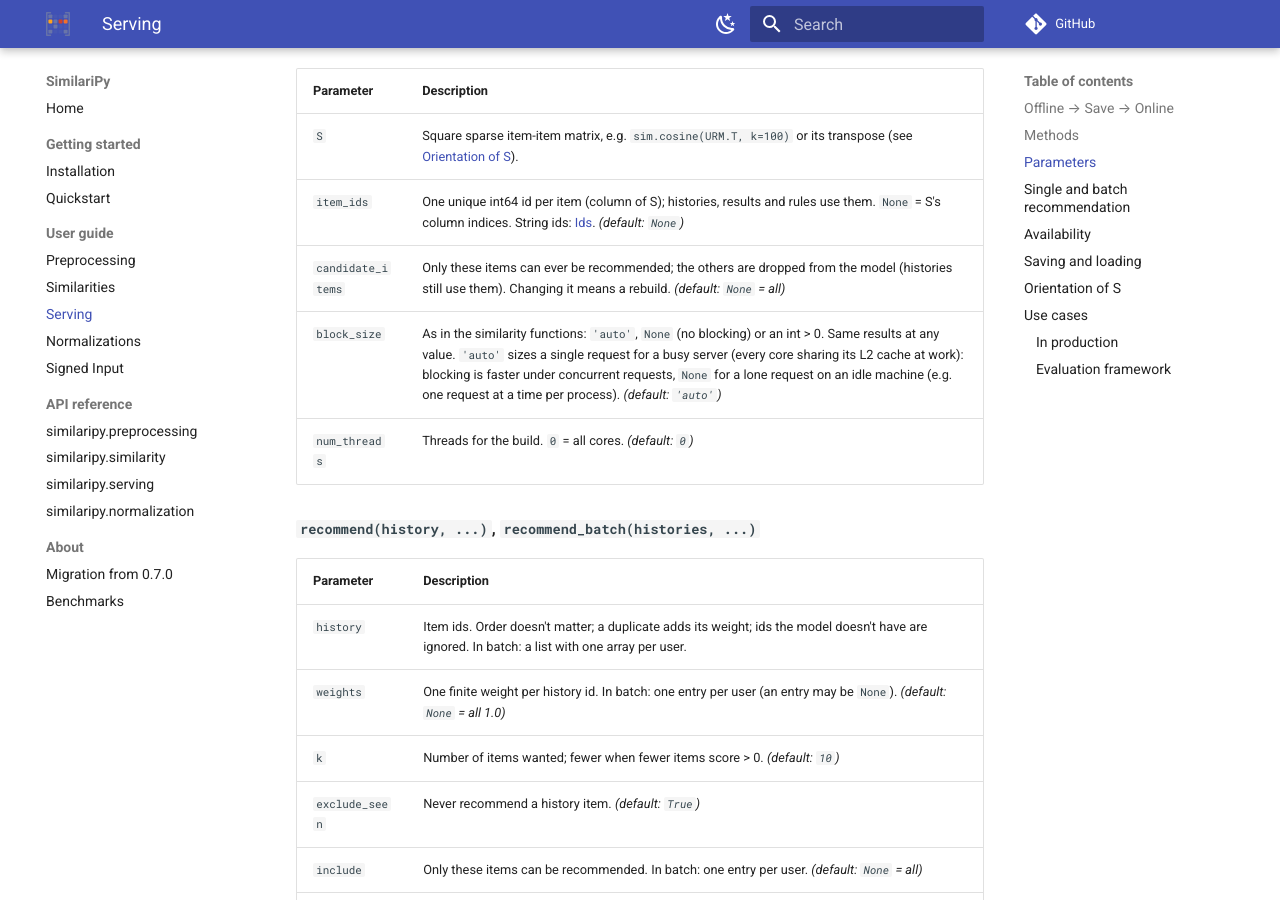
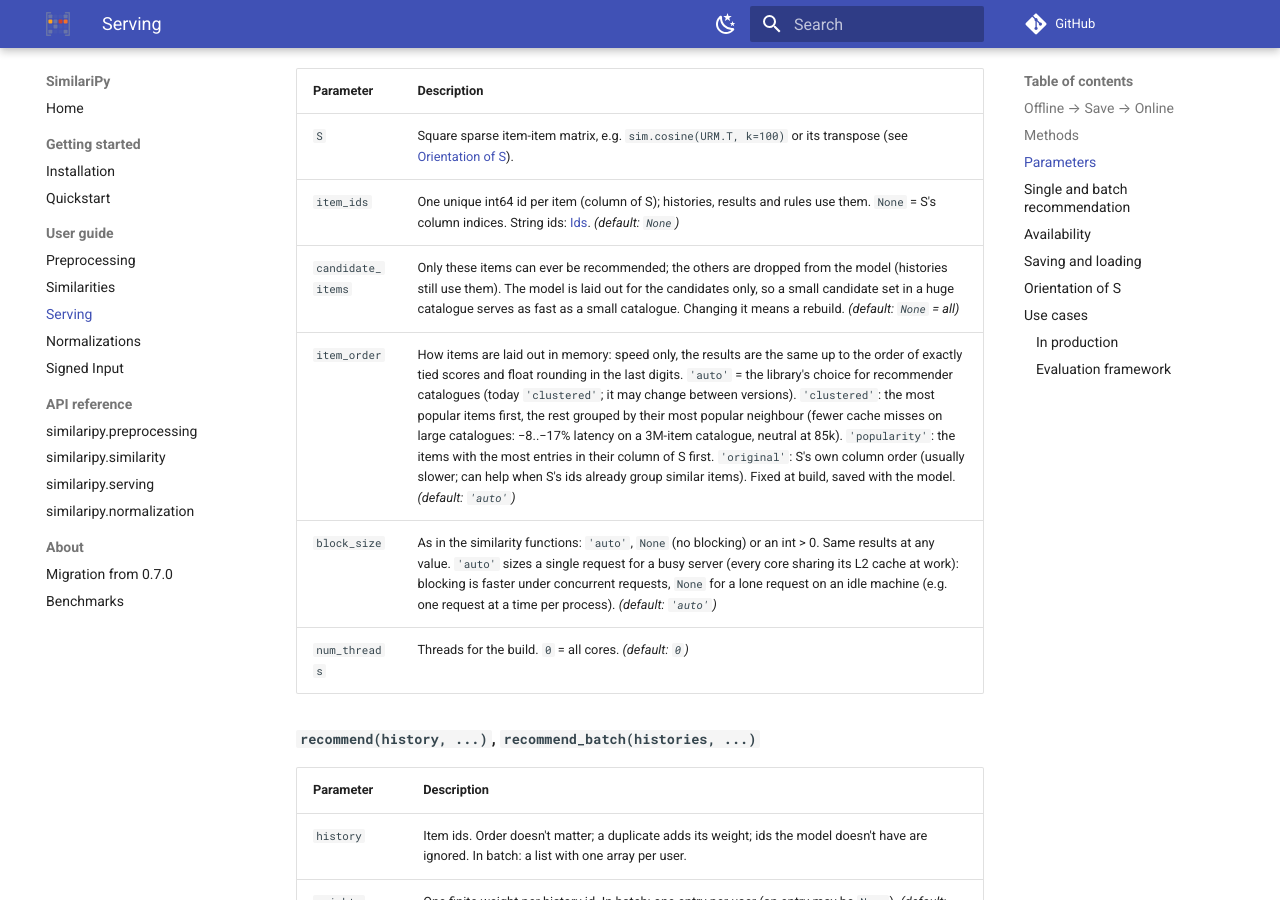
Before and after one commit to bogliosimone/similaripy, an MkDocs documentation site: the page built from docs/serving.md, in a window 1280 px wide and 900 px high, scrolled down 1275 px. Built offline with MkDocs 1.6.1 and Material for MkDocs 9.7.7, drawn with Linux system fonts in a browser that asks for light colours; comment, search, counter and statistics services are not loaded; some of the changed text lies outside the part shown.

Commit message:
Docs: item_order and trimmed serving layout

```diff
--- a/docs/serving.md
+++ b/docs/serving.md
@@ -47,7 +47,8 @@ Everything is on the `ItemKNN` class: build a `model`, then call its methods.
 |-----------|-------------|
 | `S` | Square sparse item-item matrix, e.g. `sim.cosine(URM.T, k=100)` or its transpose (see [Orientation of S](#orientation-of-s)). |
 | `item_ids` | One unique int64 id per item (column of S); histories, results and rules use them. `None` = S's column indices. String ids: [Ids](preprocessing.md#ids). *(default: `None`)* |
-| `candidate_items` | Only these items can ever be recommended; the others are dropped from the model (histories still use them). Changing it means a rebuild. *(default: `None` = all)* |
+| `candidate_items` | Only these items can ever be recommended; the others are dropped from the model (histories still use them). The model is laid out for the candidates only, so a small candidate set in a huge catalogue serves as fast as a small catalogue. Changing it means a rebuild. *(default: `None` = all)* |
+| `item_order` | How items are laid out in memory: speed only, the results are the same up to the order of exactly tied scores and float rounding in the last digits. `'auto'` = the library's choice for recommender catalogues (today `'clustered'`; it may change between versions). `'clustered'`: the most popular items first, the rest grouped by their most popular neighbour (fewer cache misses on large catalogues: −8..−17% latency on a 3M-item catalogue, neutral at 85k). `'popularity'`: the items with the most entries in their column of S first. `'original'`: S's own column order (usually slower; can help when S's ids already group similar items). Fixed at build, saved with the model. *(default: `'auto'`)* |
 | `block_size` | As in the similarity functions: `'auto'`, `None` (no blocking) or an int > 0. Same results at any value. `'auto'` sizes a single request for a busy server (every core sharing its L2 cache at work): blocking is faster under concurrent requests, `None` for a lone request on an idle machine (e.g. one request at a time per process). *(default: `'auto'`)* |
 | `num_threads` | Threads for the build. `0` = all cores. *(default: `0`)* |
 
@@ -151,7 +152,8 @@ model and build views after `load`.
 - **Load files you trust**: a corrupted file is an error, but sizes aren't capped.
 
 A saved model is a plain directory of `.npy` files plus `meta.json`, readable
-with `np.load`. A model saved by a newer format is a clear "upgrade
+with `np.load`. The model is saved as built: its `item_order` and
+`candidate_items` come with it (`load` has no such options). A model saved by a newer format is a clear "upgrade
 similaripy" error.
 
 ## Orientation of S
```
Also changed, not shown: .claude/CLAUDE.md (+2 -2 lines), benchmarks/README.md (+2 -0 lines), docs/migration.md (+2 -2 lines).
